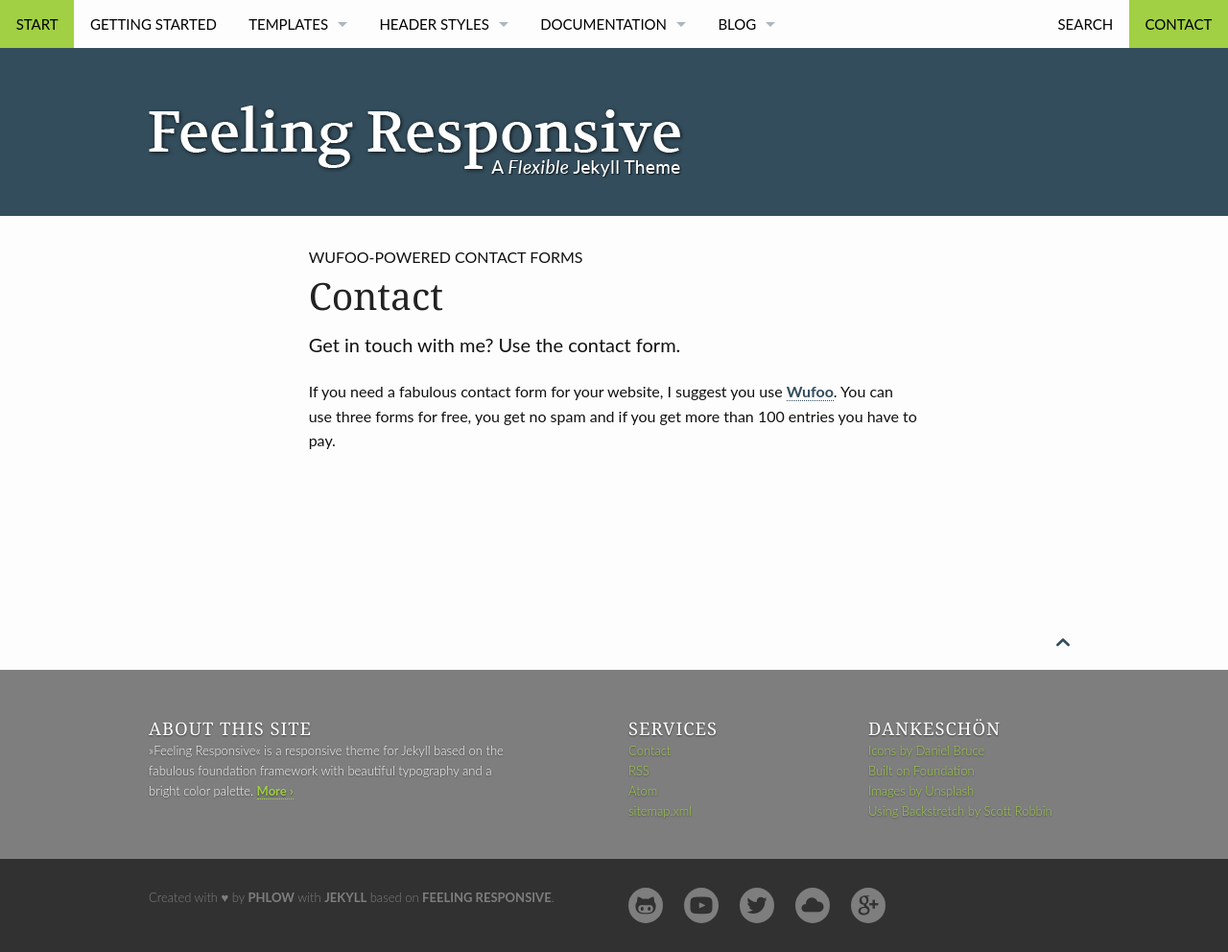
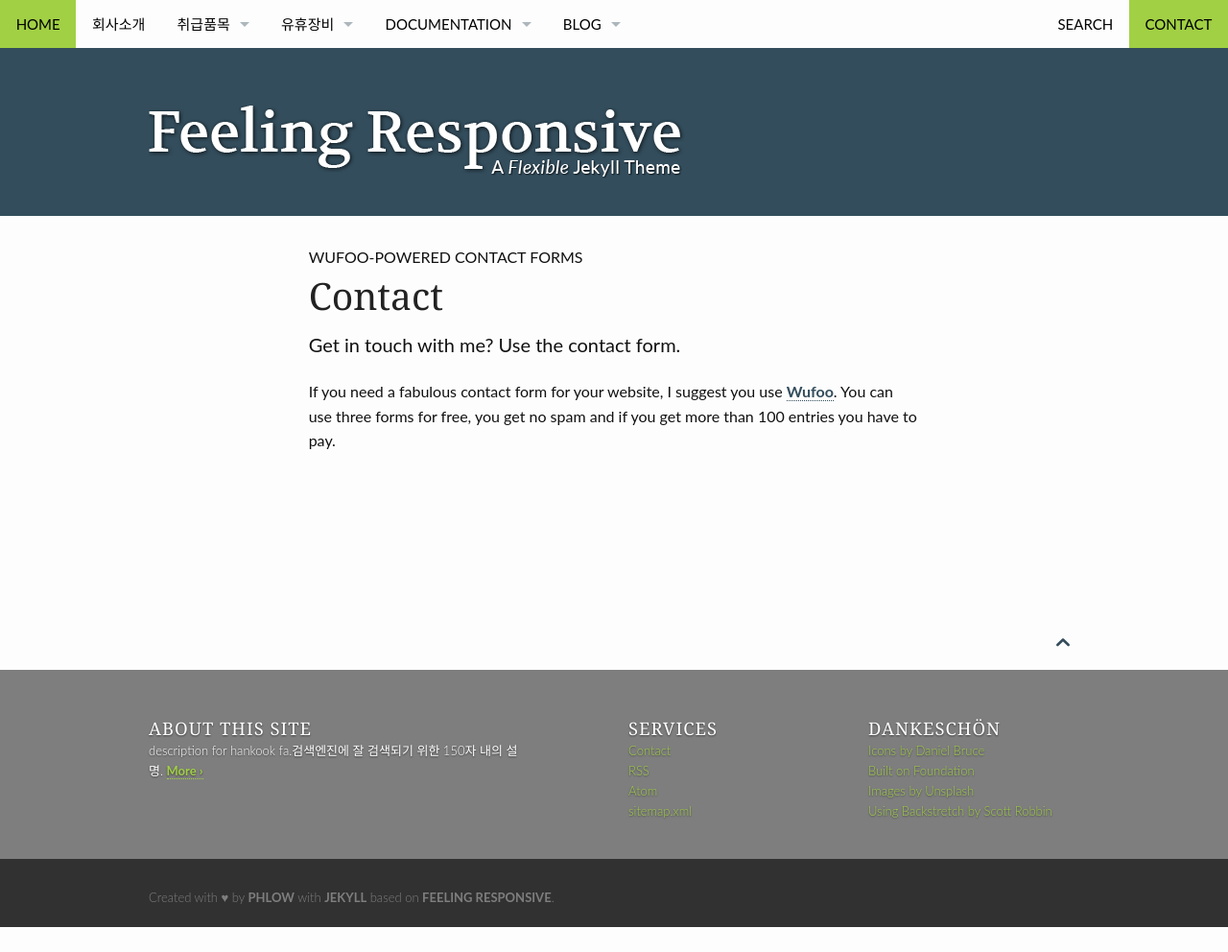
Before and after one commit to HankookFA/hankookfa.github.io, a Jekyll site: the page built from pages/contact.md, in a window 1280 px wide. Shown: the whole page at 96% size. Built offline with Jekyll 4.4.1, drawn with Linux system fonts in a browser that asks for light colours; after the commit the page ends 966 px from its top, so only the background shows below that.

Commit message:
Edit nav, authors

```diff
--- a/_config.yml
+++ b/_config.yml
@@ -8,29 +8,29 @@
 #                                                 /____/
 #
 # Title of your website
-title: 'Feeling Responsive'
+title: 'Hankook FA'
 
 # The slogan describes your website and is used on homepage in <title> and other important places
 slogan: 'A Flexible Theme for Jekyll'
 
 # The description is used on homepage and in the footer to quickly describe your website. Use a maximum of 150 characters for SEO-purposes.
-description: '»Feeling Responsive« is a responsive theme for Jekyll based on the fabulous foundation framework with beautiful typography and a bright color palette.'
+description: 'description for hankook fa.검색엔진에 잘 검색되기 위한 150자 내의 설명.'
 
 # The credits show up in the includes/_footer.html – It would be nice of you to leave a link to Phlow or Feeling Responsive as a thank you :)
 credits: '<p>Created with &hearts; by <a href="http://phlow.de/">Phlow</a> with <a href="http://jekyllrb.com/" target="_blank">Jekyll</a> based on <a href="http://phlow.github.io/feeling-responsive/">Feeling Responsive</a>.</p>'
 
 # Main author of the website
 # See > authors.yml
-author: phlow
+author: Hankook FA
 
 # This URL is the main address for absolute links. Don't include a slash at the end.
 #
-url: 'https://phlow.github.io/feeling-responsive'
+url: 'https://hankookfa.github.io'
 baseurl: ''
 
 # This is for the editing function in _/includes/improve_content
 # Leave it empty if your site is not on GitHub/GitHub Pages
-improve_content: https://github.com/Phlow/feeling-responsive/edit/gh-pages
+# improve_content: https://github.com/Phlow/feeling-responsive/edit/gh-pages
 
 # This URL points directly to the images directory making
 # things easier to link to images in posts and templates. It needs a slash at the end.
@@ -141,9 +141,9 @@ defaults:
 #   ___/ / /___/ /_/ /
 #  /____/_____/\____/    Verify Website to Webmaster Tools
 
-google_author:             'https://plus.google.com/u/0/118311555303973066167'
-google_site_verification:  'Vk0IOJ2jwG_qEoG7fuEXYqv0m2rLa8P778Fi_GrsgEQ'
-bing_webmastertools_id:    '0FB4C028ABCF07C908C54386ABD2D97F'
+# google_author:             'https://plus.google.com/u/0/118311555303973066167'
+# google_site_verification:  'Vk0IOJ2jwG_qEoG7fuEXYqv0m2rLa8P778Fi_GrsgEQ'
+# bing_webmastertools_id:    '0FB4C028ABCF07C908C54386ABD2D97F'
 # alexa_verify_id:         ''
 
 
@@ -175,9 +175,9 @@ msapplication_tilecolor:                '#fabb00'
 #    / __/ / /_/ / /__/  __/ /_/ / /_/ / /_/ / ,<
 #   /_/    \__,_/\___/\___/_.___/\____/\____/_/|_|      Facebook-Optimization › http://j.mp/fb_optimize
 
-og_image:                           'http://images.phlow.de/phlow/phlow_de-logo-512x.png'
-og_locale:                          'en_EN'
-og_type:                            'website'
+# og_image:                           'http://images.phlow.de/phlow/phlow_de-logo-512x.png'
+# og_locale:                          'en_EN'
+# og_type:                            'website'
 
 
 #      _____            _       __   __  ___         ___
@@ -189,9 +189,9 @@ og_type:                            'website'
 #  Open _data/socialmedia.yml to adjust the left and right topbar navigation
 #
 
-socialmedia:
-    twitter: phlow
-    facebook: phlow.media
+# socialmedia:
+#     twitter: phlow
+#     facebook: phlow.media
 
 
 #        ____  _
@@ -203,7 +203,7 @@ socialmedia:
 #
 # used in _includes/comments
 
-disqus_shortname: feelingresponsive
+# disqus_shortname: feelingresponsive
 
 
 #      _____
@@ -227,7 +227,7 @@ sass:
 #
 # used in _includes/footer_scripts
 
-google_analytics_tracking_id: UA-60112281-1
+# google_analytics_tracking_id: UA-60112281-1
 
 
 
--- a/_data/authors.yml
+++ b/_data/authors.yml
@@ -6,9 +6,9 @@
 #
 # Resource › http://blog.sorryapp.com/blogging-with-jekyll/2014/02/06/adding-authors-to-your-jekyll-site.html
 phlow: # replace this with your info
-  name: "Phlow"
+  name: "Hankook FA"
   siterole: "webmaster, developer, copywriter, designer"
-  uri: http://phlow.de/
-  email:
+  uri: http://hankookfa.com/
+  email: hankookfa@hankookfa.com
   twitter: "@phlow"
 # you can add more authors here
--- a/_data/navigation.yml
+++ b/_data/navigation.yml
@@ -1,12 +1,12 @@
-- title: Start
+- title: Home
   url: "/"
   side: left
 
-- title: Getting Started
+- title: "회사소개"
   url: "/getting-started/"
   side: left
 
-- title: "Templates"
+- title: "취급품목"
   url: "/design/"
   side: left
   dropdown:
@@ -31,7 +31,7 @@
   - title: "Portfolio"
     url: "/design/portfolio/"
 
-- title: "Header Styles"
+- title: "유휴장비"
   url: "/headers/"
   side: left
   dropdown:
```
Also changed, not shown: _data/socialmedia.yml (+24 -24 lines).
